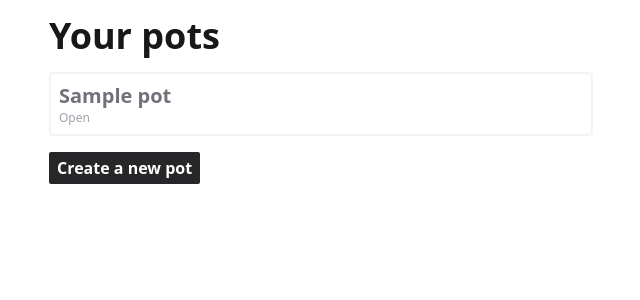
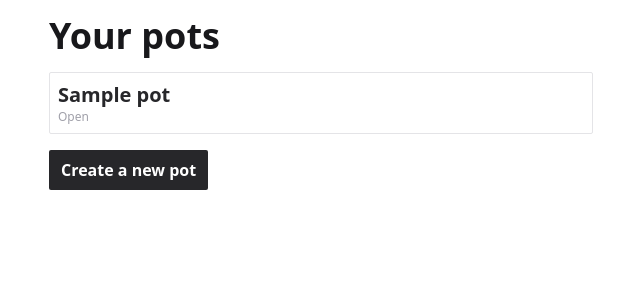
Before and after one commit to tbrlpld/potluck, a Django app: page / in a window 1280 px wide. Shown: the part 52-352 px from the top of the page, without its empty margins (319-959 px from the left). Run offline with Django 3.2, Linux system fonts and the light colour scheme; tables that the repository leaves empty hold one stand-in row (values such as "Sample post"); style sheets or scripts are compiled from the project's sources; some libraries are stand-ins or nearby versions.

Commit message:
Dark style for the pot list template

```diff
--- a/potluck/pots/templates/pots/pot_list.html
+++ b/potluck/pots/templates/pots/pot_list.html
@@ -6,14 +6,14 @@
         <ul class="my-4">
             {% for pot in pots  %}
              <li>
-                <a href="{% url 'pot_detail' pot.id %}" class="block my-3 p-2 text-primary-500 hover:text-primary-600 hover:bg-primary-50 active:bg-primary-100 border-2 border-primary-100 hover:border-primary-200 rounded">
+                <a href="{% url 'pot_detail' pot.id %}" class="block my-3 p-2 text-primary-800 hover:text-primary-900 hover:bg-primary-50 active:bg-primary-100 border border-primary-200 hover:border-primary-300 rounded-sm">
                     <h2 class="text-xl font-semibold">{{ pot.name }}</h2>
                     <div class="text-xs font-normal text-gray-400">{{ pot.get_status_display }}</div>
                 </a>
             </li>
             {% endfor %}
         </ul>
-        <a href="{% url 'pot_create' %}" class="inline-block py-1 px-2 btn">Create a new pot</a>
+        <a href="{% url 'pot_create' %}" class="inline-block py-2 px-3 btn">Create a new pot</a>
     {% else %}
         <div class="my-5">
             {% url 'pot_create' as create_pot_url %}
```
